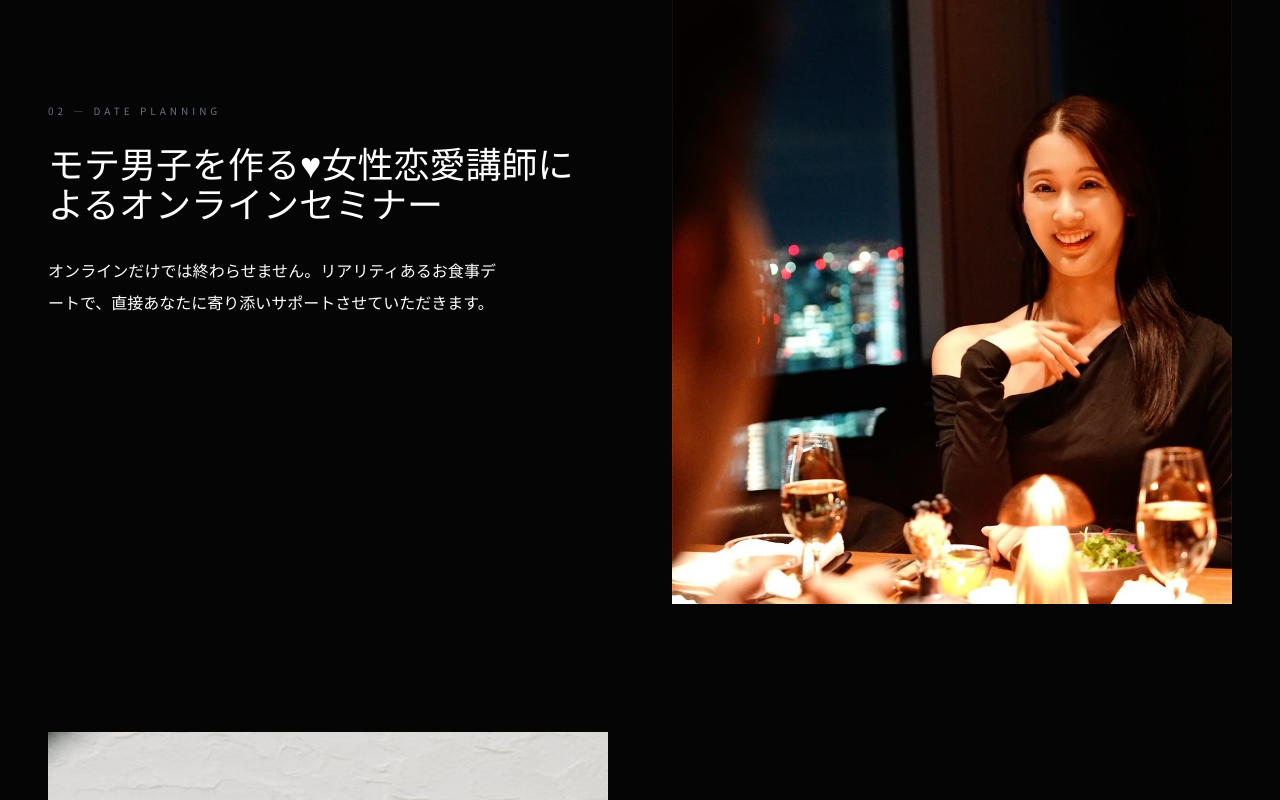
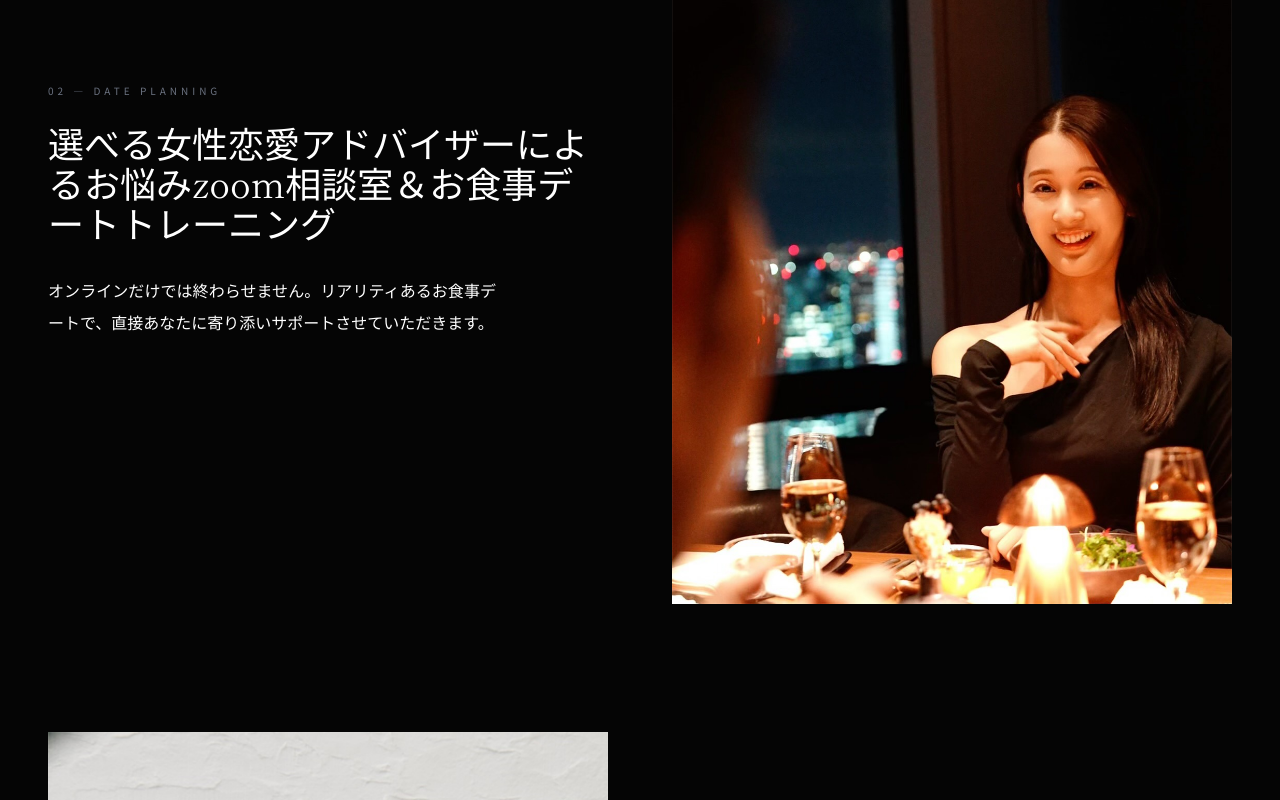
Before and after one commit to kawabata1111/TOKYO-DATE-PLANNER, a React (Vite) app: page / in a window 1280 px wide. Shown: the part 2800-3600 px from the top of the page. Built offline with nearby package versions, Linux system fonts and the light colour scheme.

Commit message:
サービス03: タイトルを「モテ男子を作る♥女性恋愛講師によるオンラインセミナー」に変更

```diff
--- a/components/home/ServiceShowcase.tsx
+++ b/components/home/ServiceShowcase.tsx
@@ -56,14 +56,14 @@ export const ServiceSection: React.FC = () => {
     {
       id: "02",
       title: "Date Planning",
-      jpTitle: "モテ男子を作る♥女性恋愛講師によるオンラインセミナー",
+      jpTitle: "選べる女性恋愛アドバイザーによるお悩みzoom相談室＆お食事デートトレーニング",
       desc: "オンラインだけでは終わらせません。リアリティあるお食事デートで、直接あなたに寄り添いサポートさせていただきます。",
       img: "/images/date-planning.jpg"
     },
     {
       id: "03",
       title: "Online Seminar",
-      jpTitle: "女性恋愛講師によるオンラインセミナー",
+      jpTitle: "モテ男子を作る♥女性恋愛講師によるオンラインセミナー",
       desc: "女性目線で学ぶコミュニケーション能力のスキルアップ。なぜ恋愛対象にならないのかを女性講師が解説。現状の考え方からズレを修正します。",
       img: "/images/seminar.jpg"
     },
```
